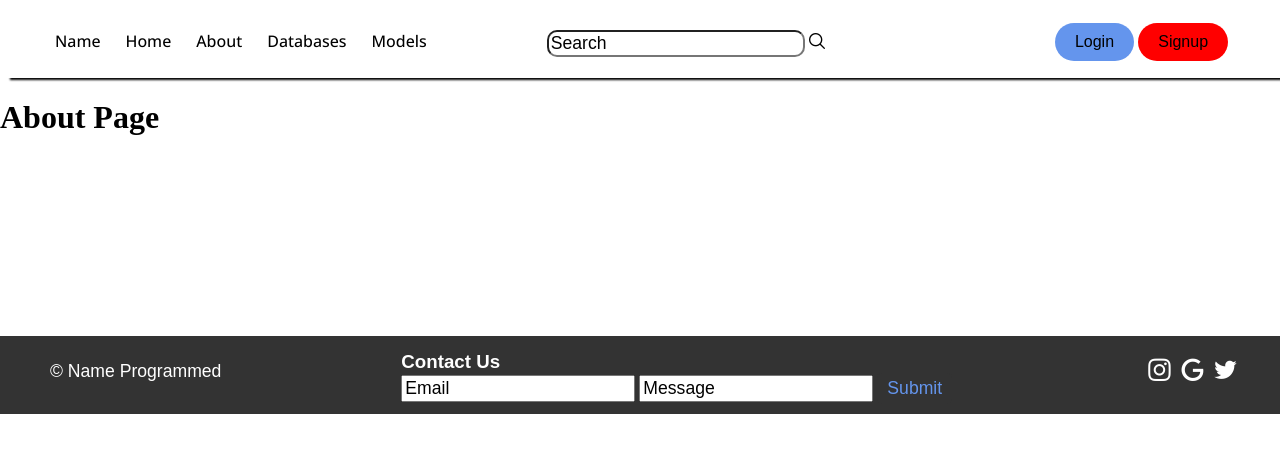
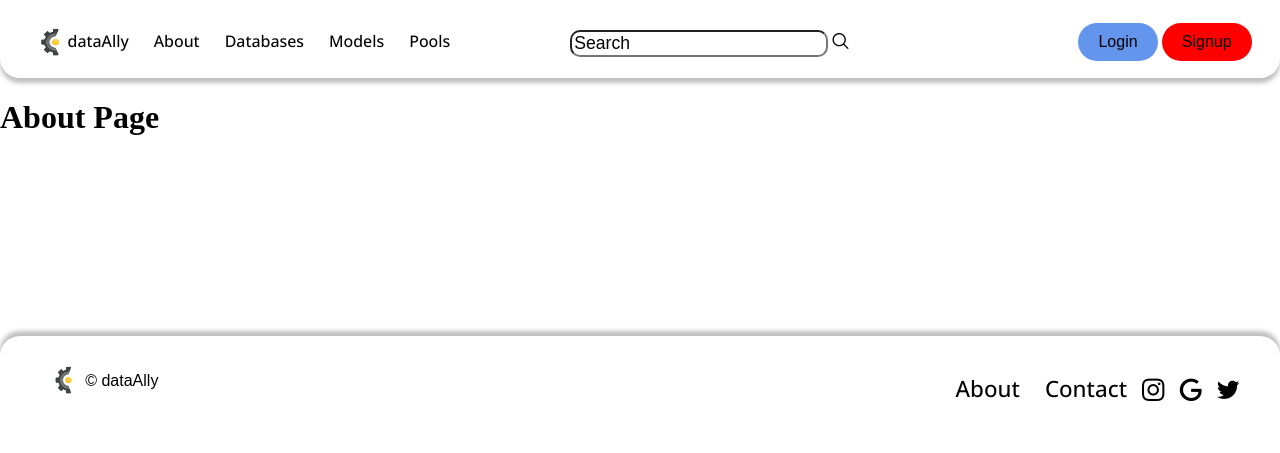
Before and after one commit to Dracgamer5643/Dataset_Startup_Website, a Django app: page /about/ in a window 1280 px wide. Shown: the top 453 px of the page. Run offline with Django 4.2, Linux system fonts and the light colour scheme; some libraries are stand-ins or nearby versions.

Commit message:
Changes made to the navbar and Footer of the Homepage According to the Figma Design

```diff
--- a/static/css/style.css
+++ b/static/css/style.css
@@ -16,7 +16,8 @@ body {
     position: sticky;
     top: 1;
     padding-left: 30px;
-    box-shadow: 10px 2px 2px black;
+    border-radius: 0px 0px 20px 20px;
+    box-shadow: 0px 5px 4px 0px rgba(0, 0, 0, 0.25);
 }
 
 .anchor {
@@ -25,6 +26,7 @@ body {
 }
 
 .elements {
+    font-family: 'Open Sans', sans-serif;
     list-style: none;
     padding-left: 25px;
 }
@@ -114,30 +116,39 @@ body {
 
 .branding{
     font-family: sans-serif;
-    font-size: 1.1rem;
+    font-size: 1rem;
     margin-left: 50px;
     margin-top: 10px;
+}
+
+.branding label{
+    position: relative;
+    top: -10px;
+    left: -3px;
 }
 
 .social-con{
     font-size: 1.4rem;
     position: relative;
-    left: 29%;
-    margin-top: 8px;
+    left: 60%;
+    margin-top: 22px;
+    display: flex;
 }
 
 .foot{
     margin-top: 200px;
-    color: white;
+    border-radius: 20px 20px 0px 0px;
+    background-color: #FFF;
+    box-shadow: 0px -5px 4px 0px rgba(0, 0, 0, 0.25);
     display: flex;
-    background-color: #333;
     padding-top: 15px;
     padding-bottom: 10px;
 }
 
 .brand{
-    margin-left: 5px;
-    color: white;
+    position: relative;
+    top: 6px;
+    margin-left: 15px;
 }
 
 .login-con{
@@ -217,3 +228,14 @@ body {
     border: 0px;
     cursor: pointer;
 }
+
+.Logo-name{
+    list-style: none;
+    padding-left: 0px;
+}
+
+.logo-img{
+    position: relative;
+    top: -7px;
+    left: 5px;
+}
--- a/templates/base.html
+++ b/templates/base.html
@@ -10,8 +10,8 @@
 </head>
 <body>
     <ul class='nav'>
-        <li class='elements'>Name</li>
-        <a class='anchor' href="/"><li class='elements'>Home</li></a>
+        <img class="logo-img" src="{% static "images/logo.png" %}" alt="Image" width="3%" height="35px">
+        <a href="/" class="anchor"><li class='Logo-name'>dataAlly</li></a>
         <a class='anchor' href="/about"><li class='elements'>About</li></a>
         <div class="dropdown">
             <a class='anchor' href="/databases"><li class='elements'>Databases</li></a>
@@ -22,7 +22,7 @@
             </div>
         </div>
         <a class='anchor' href="/models"><li class='elements'>Models</li></a>
-
+        <a class='anchor' href="/models"><li class='elements'>Pools</li></a>
         <div class="in-con">
             <input type="text" onclick="disappear(search)" id="search" value="Search">
             <a><i class="fi fi-rr-search sear"></i></a>
@@ -49,17 +49,13 @@
 
     <footer class='foot'>
         <div class="branding">
-            <label>© Name Programmed</label>
-        </div>
-
-        <div class="contact-con">
-            <h3>Contact Us</h3>
-            <input onclick="disappear(mail)" id="mail" type="text" value="Email">
-            <input onclick="disappear(message)" id="message" type="text" value="Message">
-            <button id="submit">Submit</button>
+            <img src="{% static "images/logo.png" %}" alt="Image" width="30%" height="35px">
+            <label>© dataAlly</label>
         </div>
 
         <div class="social-con">
+            <a href="/about" class="anchor"><li class="elements">About</li></a>
+            <a href="#" class="anchor"><li class="elements">Contact</li></a>
             <a class='anchor' href="#"><i class="fi fi-brands-instagram brand"></i></a>
             <a class='anchor' href="#"><i class="fi fi-brands-google brand"></i></a>
             <a class='anchor' href="#"><i class="fi fi-brands-twitter brand"></i></a>
```
Also changed, not shown: static/css/home.css (+0 -34 lines), templates/index.html (+0 -7 lines), static/images/logo.png (added).
